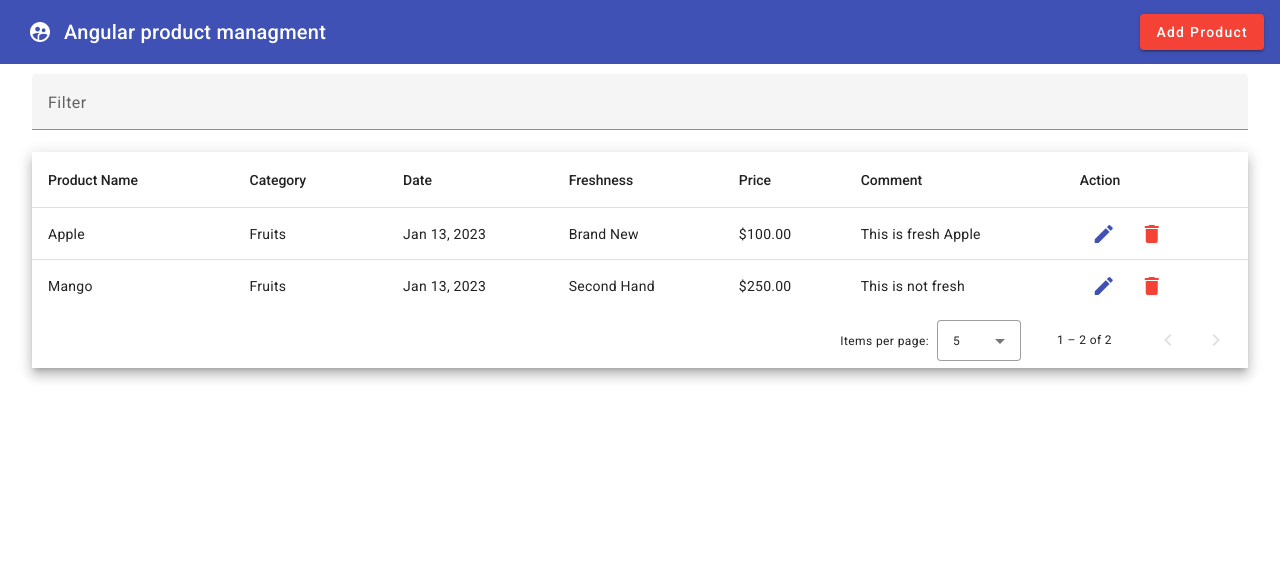
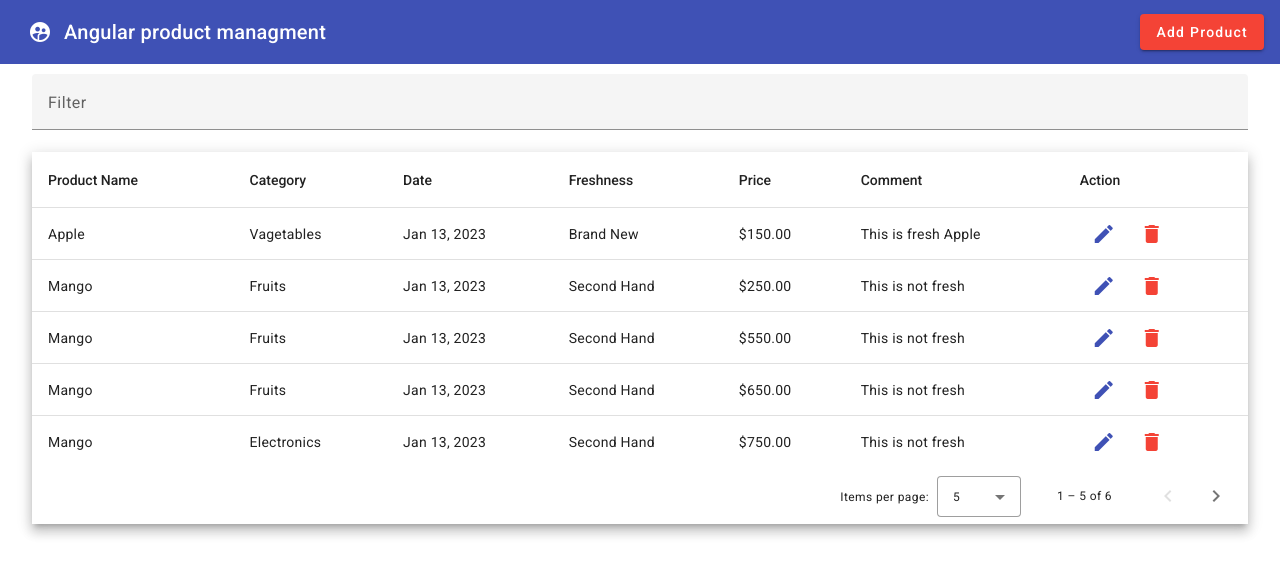
Before and after one commit to Avshalom-Ts/ProductTableReactiveForm, an Angular app: page / in a window 1280 px wide. Shown: the top 576 px of the page. Built offline with nearby package versions, Linux system fonts and the light colour scheme; data requests are answered from the project's data file.

Commit message:
Implement the edit Methode in api.service & AddProductDialog

```diff
--- a/db.json
+++ b/db.json
@@ -2,9 +2,9 @@
   "productList": [
     {
       "productName": "Apple",
-      "category": "Fruits",
+      "category": "Vagetables",
       "freshness": "Brand New",
-      "price": 100,
+      "price": 150,
       "comment": "This is fresh Apple",
       "date": "2023-01-13T22:00:00.000Z",
       "id": 1
@@ -17,6 +17,42 @@
       "comment": "This is not fresh",
       "date": "2023-01-13T22:00:00.000Z",
       "id": 2
+    },
+    {
+      "productName": "Mango",
+      "category": "Fruits",
+      "freshness": "Second Hand",
+      "price": 550,
+      "comment": "This is not fresh",
+      "date": "2023-01-13T22:00:00.000Z",
+      "id": 3
+    },
+    {
+      "productName": "Mango",
+      "category": "Fruits",
+      "freshness": "Second Hand",
+      "price": 650,
+      "comment": "This is not fresh",
+      "date": "2023-01-13T22:00:00.000Z",
+      "id": 4
+    },
+    {
+      "productName": "Mango",
+      "category": "Electronics",
+      "freshness": "Second Hand",
+      "price": 750,
+      "comment": "This is not fresh",
+      "date": "2023-01-13T22:00:00.000Z",
+      "id": 5
+    },
+    {
+      "productName": "Banana",
+      "category": "Fruits",
+      "freshness": "Refurbished",
+      "price": 80,
+      "comment": "This is Refurbished Banana",
+      "date": "2023-01-20T22:00:00.000Z",
+      "id": 6
     }
   ],
   "comments": [
--- a/src/app/add-product-dialog/add-product-dialog.component.ts
+++ b/src/app/add-product-dialog/add-product-dialog.component.ts
@@ -45,6 +45,7 @@ export class AddProductDialogComponent implements OnInit {
 
   addProduct() {
     // console.log(this.productForm.value);
+    if (!this.editData) {
       if (this.productForm.valid) {
         this.api.postProduct(this.productForm.value).subscribe({
           next: (res) => {
@@ -53,9 +54,25 @@ export class AddProductDialogComponent implements OnInit {
             this.dialogref.close('save');
           },
           error: () => {
-          alert('Error while adding the product');
+            alert('Error while adding the product!!');
+          },
+        });
+      }
+    } else {
+      this.updateProduct();
+    }
+  }
+
+  updateProduct() {
+    this.api.putProduct(this.productForm.value, this.editData.id).subscribe({
+      next: (res) => {
+        alert('Product update Successfully');
+        this.productForm.reset();
+        this.dialogref.close('update');
+      },
+      error: () => {
+        alert('Error while updating the record!!');
       },
     });
   }
 }
-}
--- a/src/app/app.component.ts
+++ b/src/app/app.component.ts
@@ -37,7 +37,10 @@ export class AppComponent implements OnInit {
     });
 
     dialogRef.afterClosed().subscribe((result) => {
-      console.log(`Dialog result: ${result}`);
+      // console.log(`Dialog result: ${result}`);
+      if (result === 'save') {
+        this.getAllProducts();
+      }
     });
   }
 
@@ -56,7 +59,14 @@ export class AppComponent implements OnInit {
   }
 
   editProduct(row: any) {
-    this.dialog.open(AddProductDialogComponent, { data: row });
+    this.dialog
+      .open(AddProductDialogComponent, { data: row })
+      .afterClosed()
+      .subscribe((result) => {
+        if (result === 'update') {
+          this.getAllProducts();
+        }
+      });
   }
 
   applyFilter(event: Event) {
--- a/src/app/services/api.service.ts
+++ b/src/app/services/api.service.ts
@@ -15,4 +15,12 @@ export class ApiService {
   getProduct() {
     return this.http.get(this.apiUrl);
   }
+
+  putProduct(data: any, id: number) {
+    return this.http.put<any>(this.apiUrl + id, data);
+  }
+
+  deleteProduct(id: number) {
+    return this.http.delete(this.apiUrl + id);
+  }
 }
```
Lines whose indentation alone changed are shown as unchanged.
